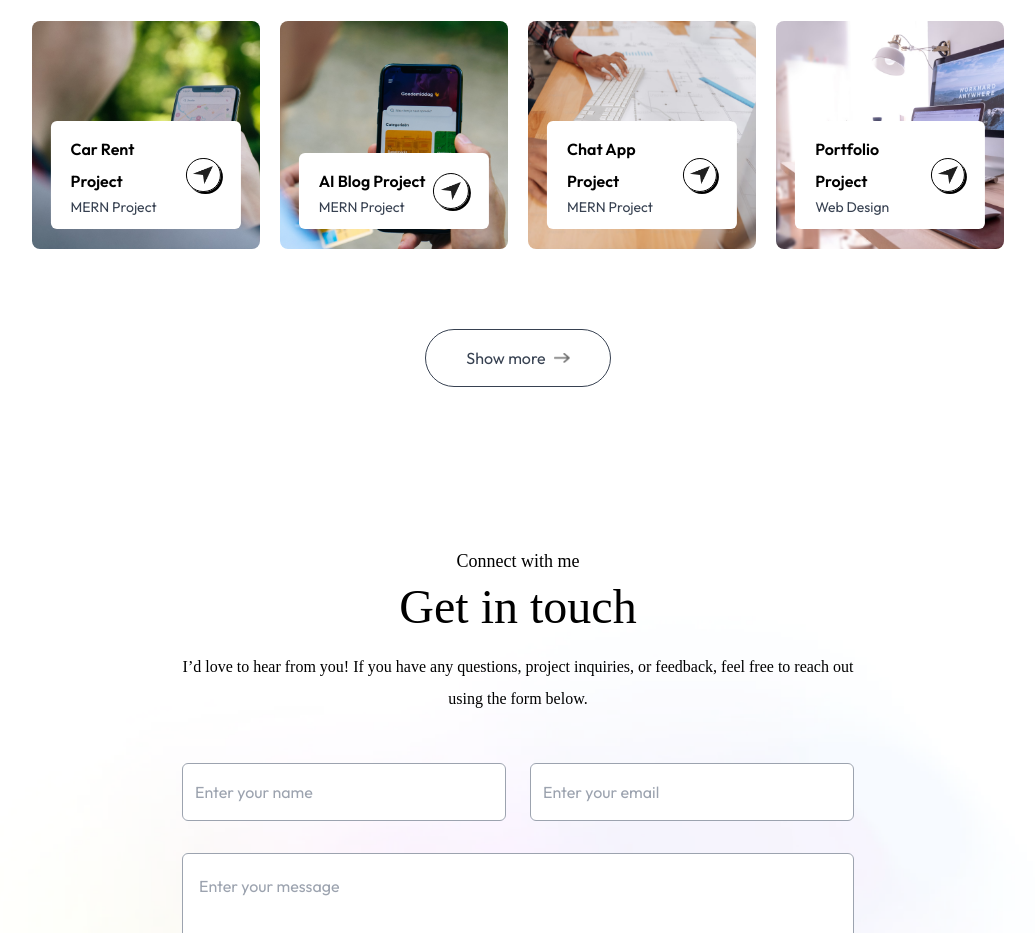
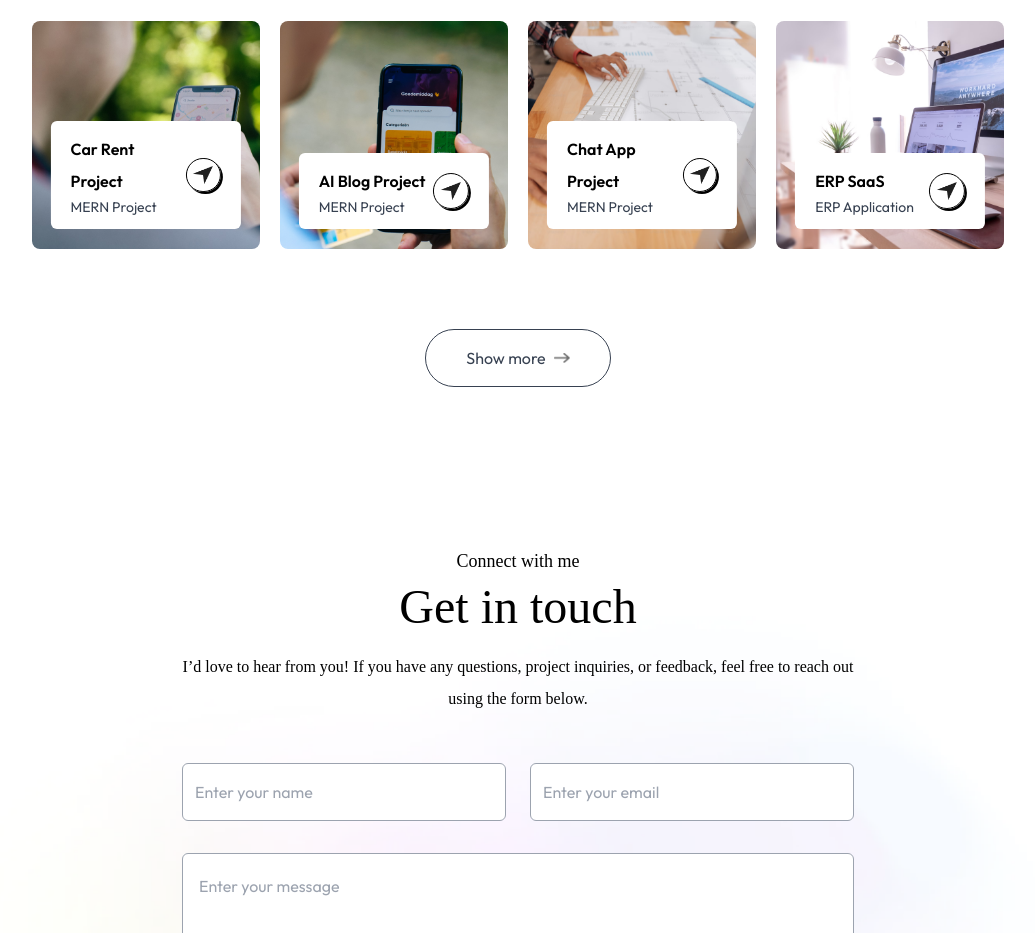
Before and after one commit to vineettiwari1708/portfolio, a Next.js app: page / in a window 1280 px wide. Shown: the part 3000-3933 px from the top of the page, without its empty margins (122-1157 px from the left). Built offline with nearby package versions, Linux system fonts and the light colour scheme; a web font is replaced by a local one.

Commit message:
Update assets.js

```diff
--- a/assets/assets.js
+++ b/assets/assets.js
@@ -109,10 +109,10 @@ export const workData = [
     url: "https://unrivaled-bubblegum-6ba339.netlify.app/",
   },
   {
-    title: "Portfolio Project",
-    description: "Web Design",
+    title: "ERP SaaS",
+    description: "ERP Application",
     bgImage: "/work-1.png",
-    url: "#",
+    url: "https://erp-vin.netlify.app/",
   },
 ];
 
```
